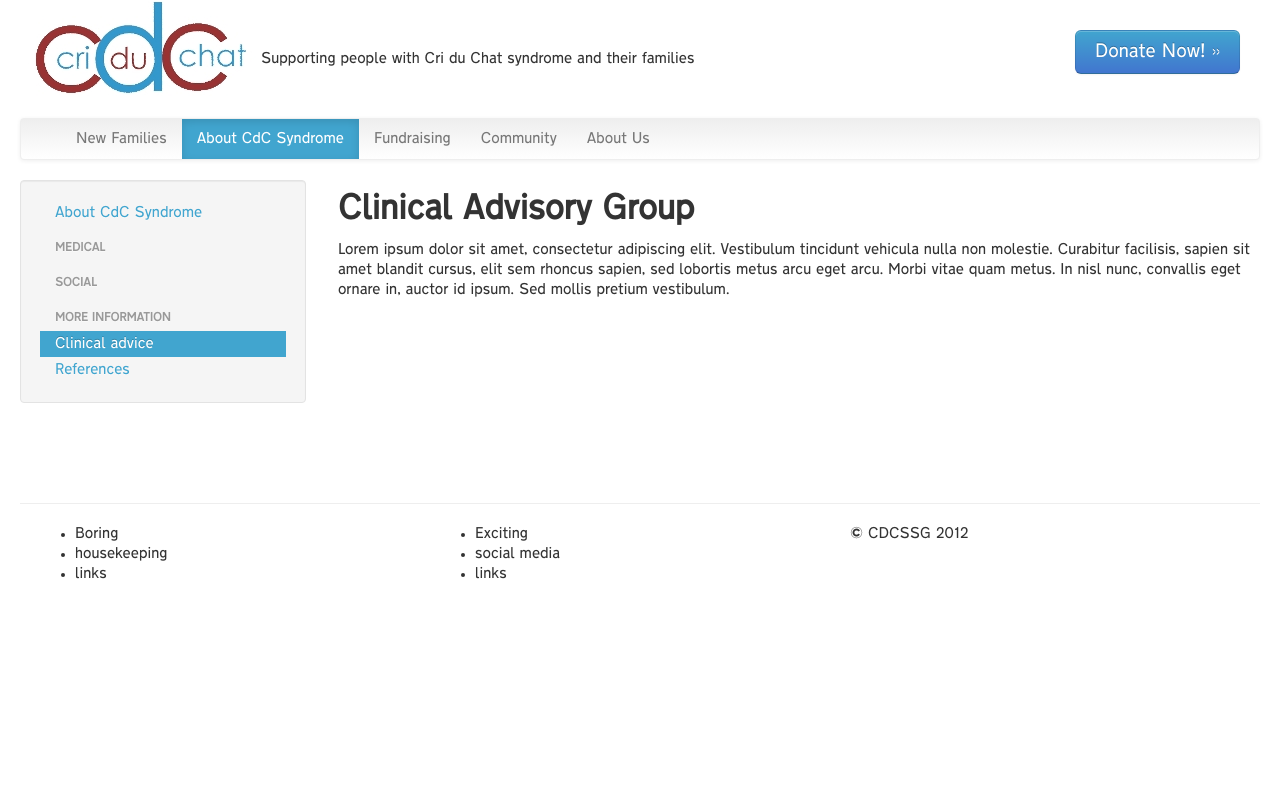
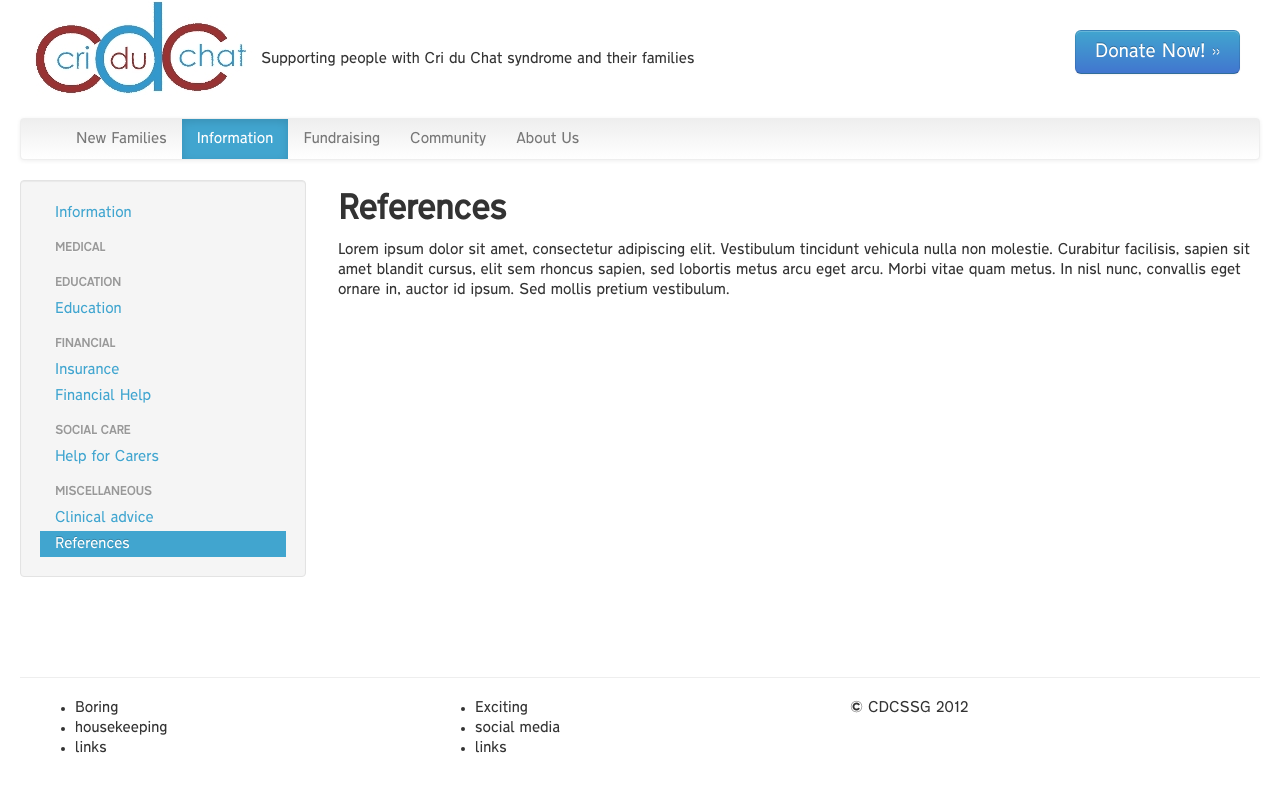
Before and after one commit to lucyjanetetlow/cdcssg.github.io, a Jekyll site: the page built from information/references.md, in a window 1280 px wide. Shown: the top 792 px of the page. Built offline with Jekyll 4.4.1, drawn with Linux system fonts in a browser that asks for light colours.

Commit message:
Rename 'syndrome' section to 'information'

```diff
--- a/_layouts/default.html
+++ b/_layouts/default.html
@@ -34,8 +34,8 @@
                 <li{% if page.group == 'start_here' %} class='active'{% endif %}>
                   <a href="/start_here/index.html">New Families</a>
                 </li>
-                <li{% if page.group == 'syndrome' %} class='active'{% endif %}>
-                  <a href="/syndrome/index.html">About CdC Syndrome</a>
+                <li{% if page.group == 'information' %} class='active'{% endif %}>
+                  <a href="/information/index.html">Information</a>
                 </li>
                 <li{% if page.group == 'fundraising' %} class='active'{% endif %}>
                   <a href="/fundraising/index.html">Fundraising</a>
--- /dev/null
+++ b/_layouts/information.html
@@ -0,0 +1,43 @@
+---
+layout: default
+---
+
+<div class="row-fluid">
+  <div class="span3">
+    <div class="well sidebar-nav">
+      <ul class="nav nav-list">
+        <li{% if page.url == "/information/index.html" %} class="active"{% endif %}>
+          <a href="/information/index.html">Information</a>
+        </li>
+        <li class='nav-header'>Medical</li>
+        <li class='nav-header'>Education</li>
+        <li{% if page.url == "/information/education.html" %} class="active"{% endif %}>
+          <a href="/information/education.html">Education</a>
+        </li>
+        <li class='nav-header'>Financial</li>
+        <li{% if page.url == "/information/insurance.html" %} class="active"{% endif %}>
+          <a href="/information/insurance.html">Insurance</a>
+        </li>
+        <li{% if page.url == "/information/financial_help.html" %} class="active"{% endif %}>
+          <a href="/information/financial_help.html">Financial Help</a>
+        </li>
+        <li class='nav-header'>Social Care</li>
+        <li{% if page.url == "/information/carers.html" %} class="active"{% endif %}>
+          <a href="/information/carers.html">Help for Carers</a>
+        </li>
+        <li class='nav-header'>Miscellaneous</li>
+        <li{% if page.url == "/information/cag.html" %} class="active"{% endif %}>
+          <a href="/information/cag.html">Clinical advice</a>
+        </li>
+        <li{% if page.url == "/information/references.html" %} class="active"{% endif %}>
+          <a href="/information/references.html">References</a>
+        </li>
+      </ul>
+    </div><!--/.well -->
+  </div><!--/span-->
+
+  <div class='span9'>
+    <h2>{{page.title}}</h2>
+    {{ content }}
+  </div>
+</div>
--- a/_layouts/syndrome.html
+++ /dev/null
@@ -1,29 +0,0 @@
----
-layout: default
----
-
-<div class="row-fluid">
-  <div class="span3">
-    <div class="well sidebar-nav">
-      <ul class="nav nav-list">
-        <li{% if page.url == "/syndrome/index.html" %} class="active"{% endif %}>
-          <a href="/syndrome/index.html">About CdC Syndrome</a>
-        </li>
-        <li class='nav-header'>Medical</li>
-        <li class='nav-header'>Social</li>
-        <li class='nav-header'>More Information</li>
-        <li{% if page.url == "/syndrome/cag.html" %} class="active"{% endif %}>
-          <a href="/syndrome/cag.html">Clinical advice</a>
-        </li>
-        <li{% if page.url == "/syndrome/references.html" %} class="active"{% endif %}>
-          <a href="/syndrome/references.html">References</a>
-        </li>
-      </ul>
-    </div><!--/.well -->
-  </div><!--/span-->
-
-  <div class='span9'>
-    <h2>{{page.title}}</h2>
-    {{ content }}
-  </div>
-</div>
--- a/index.html
+++ b/index.html
@@ -21,7 +21,7 @@ title: Cri du Chat Syndrome Support Group
     <p>
       Everything you need to know.
     </p>
-    <a class='btn' href='/syndrome/index.html'>More &raquo;</a>
+    <a class='btn' href='/information/index.html'>More &raquo;</a>
   </div>
   <div class='span4 well'>
     <h2>Community</h2>
--- a/syndrome/cag.md
+++ b/information/references.md
@@ -1,7 +1,7 @@
 ---
-layout: syndrome
-title: Clinical Advisory Group
-group: syndrome
+layout: information
+title: References
+group: information
 ---
 
 Lorem ipsum dolor sit amet, consectetur adipiscing elit. Vestibulum tincidunt vehicula nulla non molestie. Curabitur facilisis, sapien sit amet blandit cursus, elit sem rhoncus sapien, sed lobortis metus arcu eget arcu. Morbi vitae quam metus. In nisl nunc, convallis eget ornare in, auctor id ipsum. Sed mollis pretium vestibulum.
```
Also changed, not shown: information/cag.md (renamed from syndrome/references.md, +3 -3 lines), information/index.md (renamed from syndrome/index.md, +2 -2 lines).
